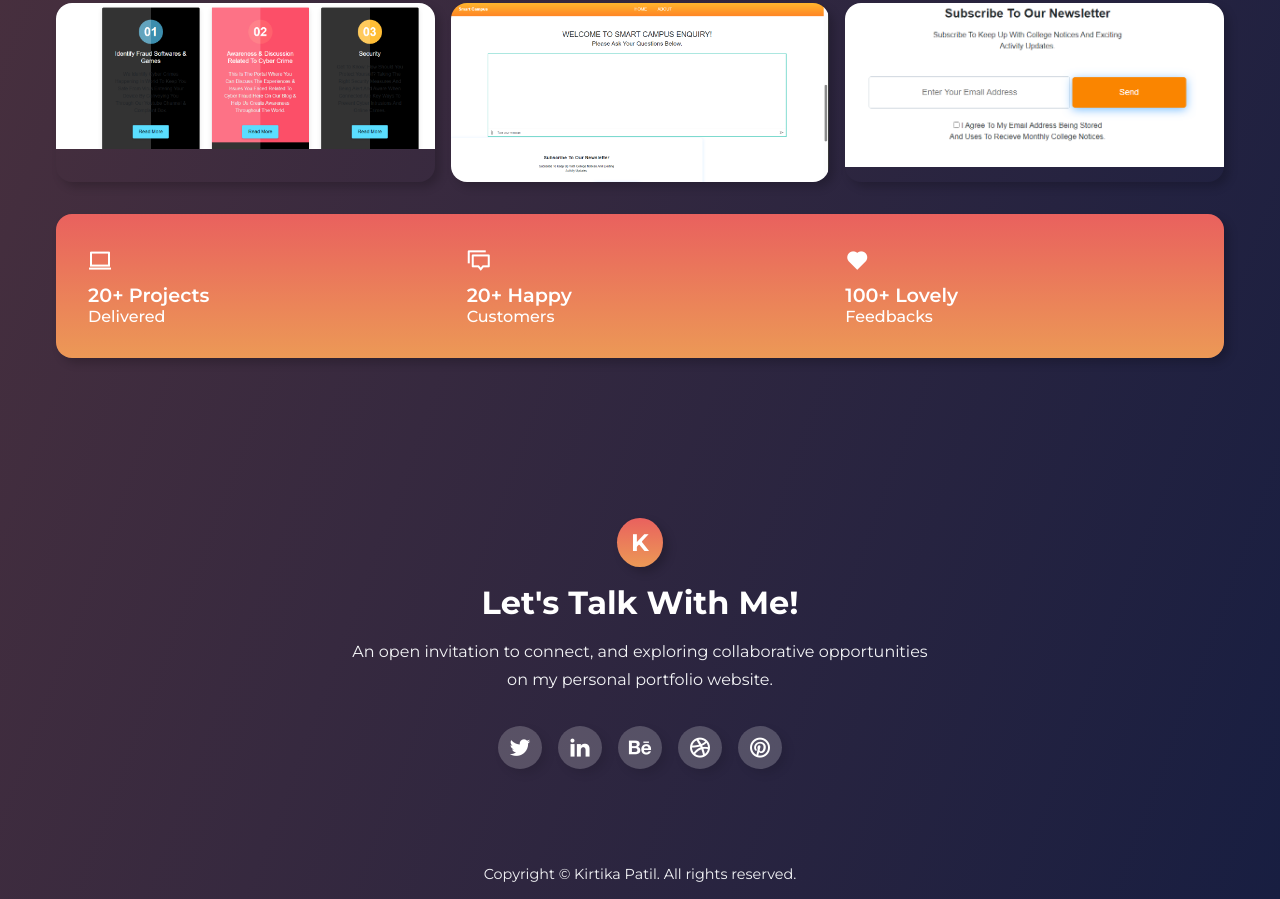
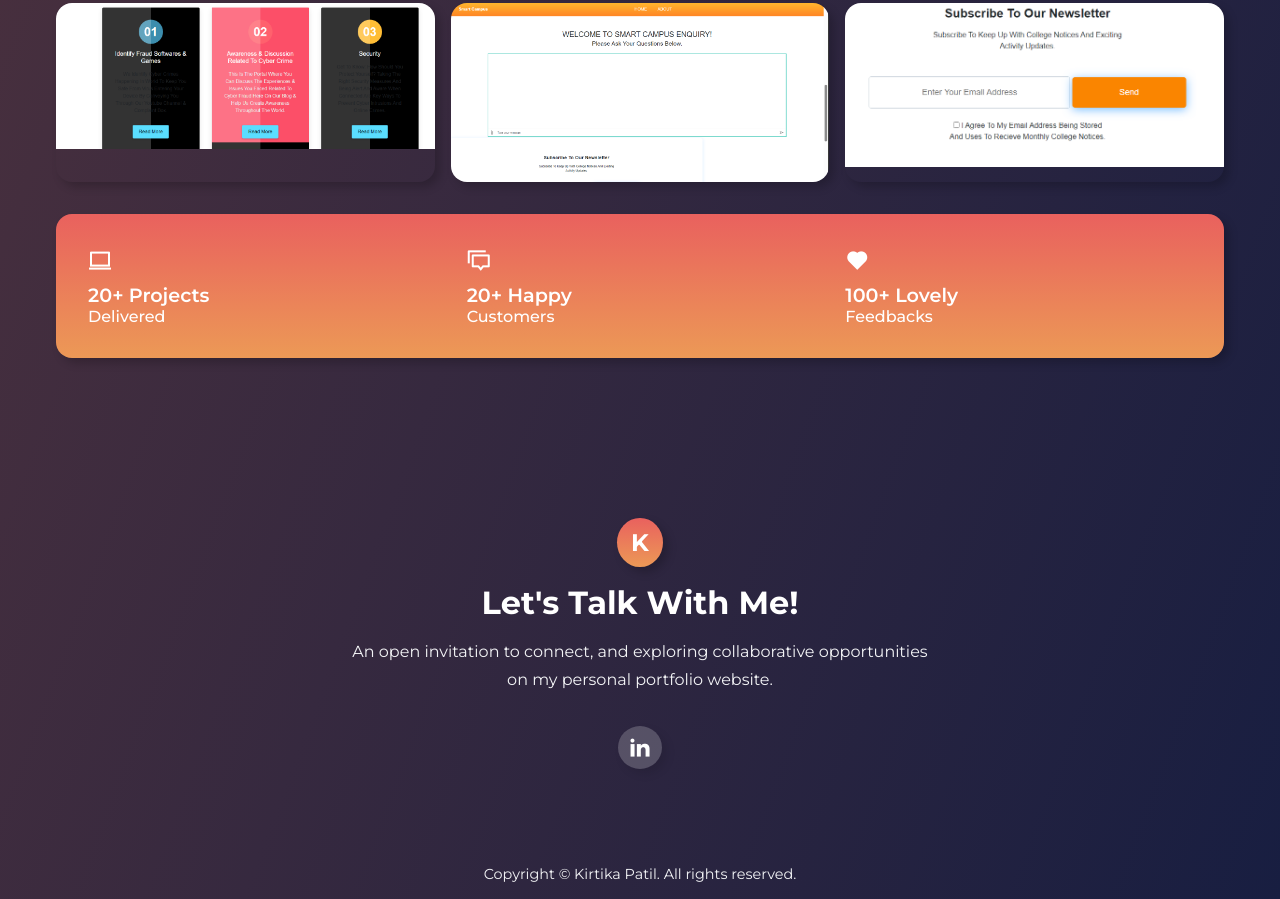
Before and after one commit to KirtikaPatil/kpwebdesigns, a plain HTML site: page index.html in a window 1280 px wide. Shown: the part 2534-3433 px from the top of the page. Drawn offline with nearby package versions, Linux system fonts and the light colour scheme.

Commit message:
Update index.html

```diff
--- a/index.html
+++ b/index.html
@@ -171,11 +171,9 @@
         on my personal portfolio website.
       </p>
       <div class="contact__socials">
-        <a href="#"><i class="ri-twitter-fill"></i></a>
-        <a href="#"><i class="ri-linkedin-fill"></i></a>
-        <a href="#"><i class="ri-behance-fill"></i></a>
-        <a href="#"><i class="ri-dribbble-line"></i></a>
-        <a href="#"><i class="ri-pinterest-line"></i></a>
+
+        <a href="https://www.linkedin.com/in/kirtikap/"><i class="ri-linkedin-fill"></i></a>
+
       </div>
     </section>
     <footer class="footer">
```
